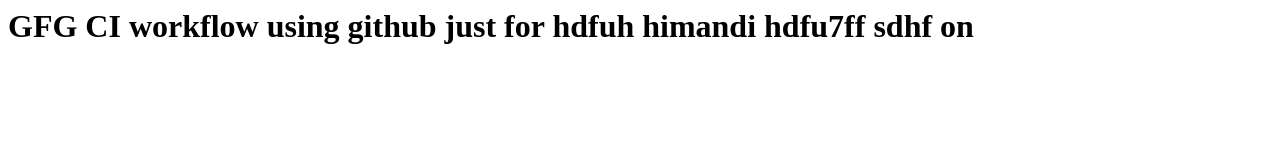
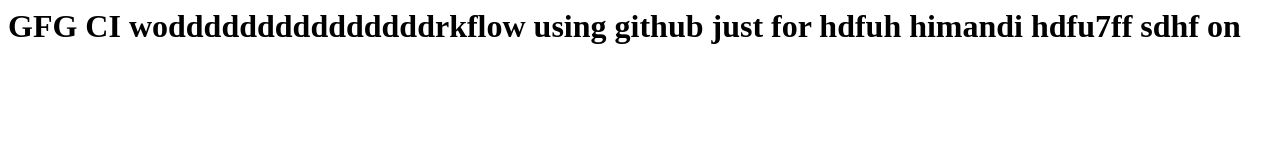
Before and after one commit to HimansiD55/cicd-workflow, a website: page index.html in a window 1280 px wide. Drawn offline with Linux system fonts and the light colour scheme.

Commit message:
Update index.html

```diff
--- a/index.html
+++ b/index.html
@@ -2,7 +2,7 @@
 
 <body>
 
-      <h1>GFG CI workflow using github just for hdfuh himandi hdfu7ff sdhf on</h1>
+      <h1>GFG CI wodddddddddddddddrkflow using github just for hdfuh himandi hdfu7ff sdhf on</h1>
 </body>
 
 </html>
```
